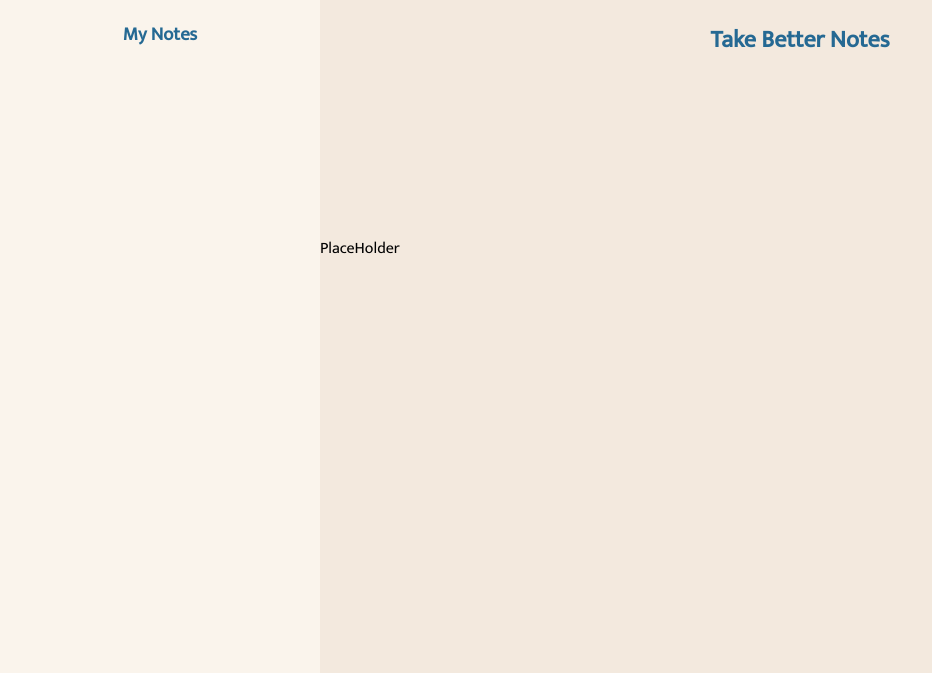
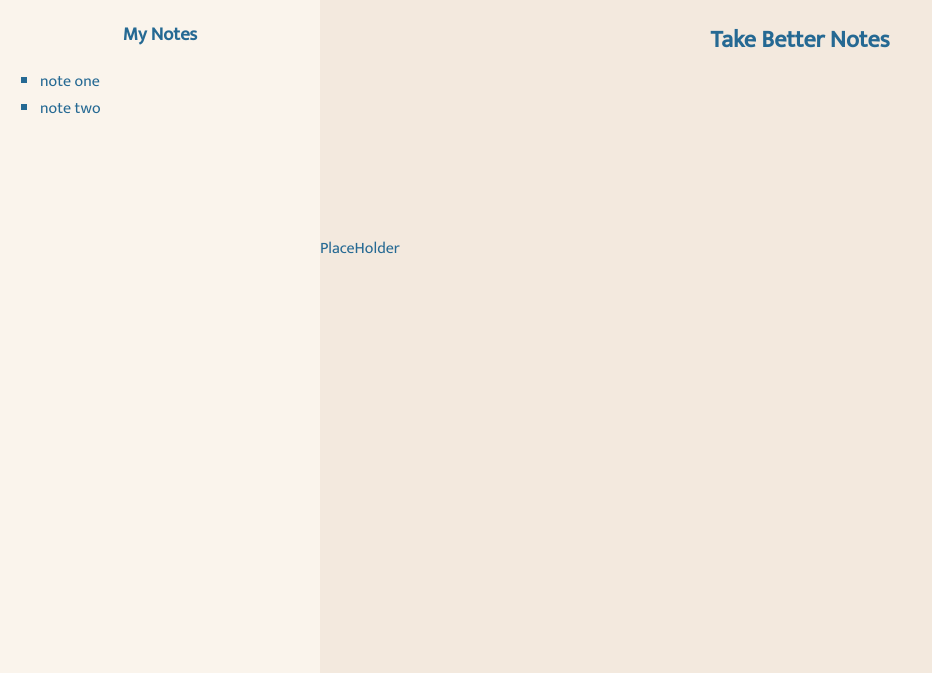
Before and after one commit to ax-huang/ACIT1620-Assginment1, a plain HTML site: page index.html in a window 1280 px wide. Shown: the top 673 px of the page, without its empty margins (0-932 px from the left). Drawn offline with Linux system fonts and the light colour scheme.

Commit message:
Add a list of note

```diff
--- a/css/style.css
+++ b/css/style.css
@@ -1,6 +1,7 @@
 body{
     padding: 0;
     margin: 0;
+    color: #256993;
     font-family: 'Mukta', sans-serif;
 }
 .grid{
@@ -42,3 +43,7 @@ h1, h2{
     color: #256993;
     text-align: center;
 }
+
+aside li{
+    list-style-type: square;
+}
--- a/index.html
+++ b/index.html
@@ -20,6 +20,10 @@
 
                     <aside>
                         <h1>My Notes</h1>
+                        <ul>
+                            <li>note one</li>
+                            <li>note two</li>
+                        </ul>
                     </aside>
 
                     <section>
```
